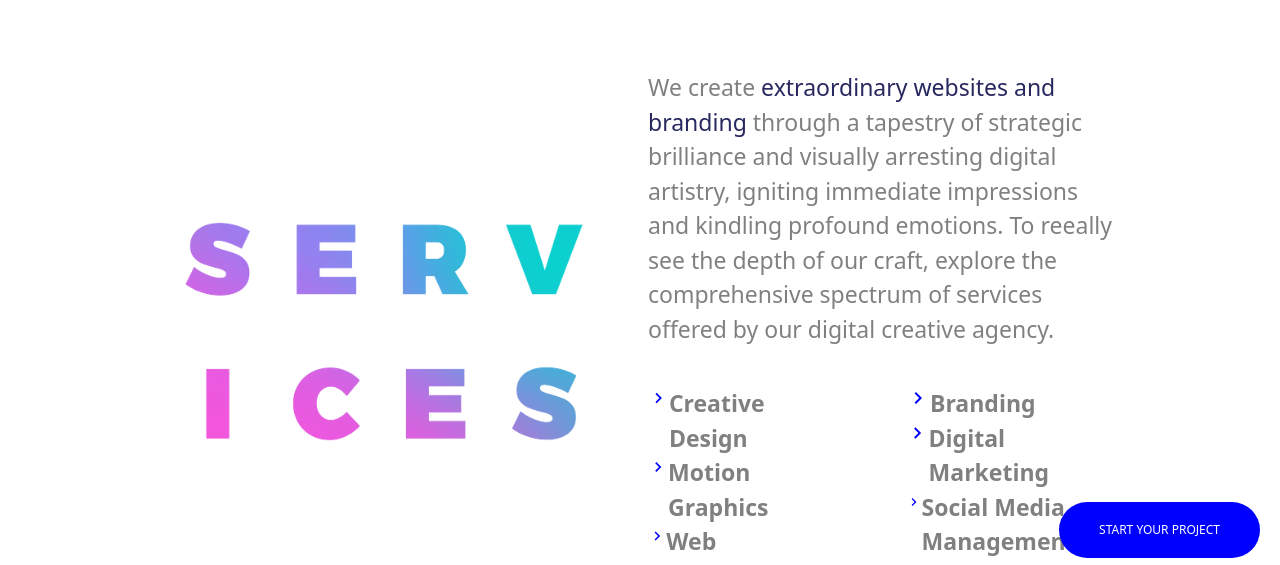
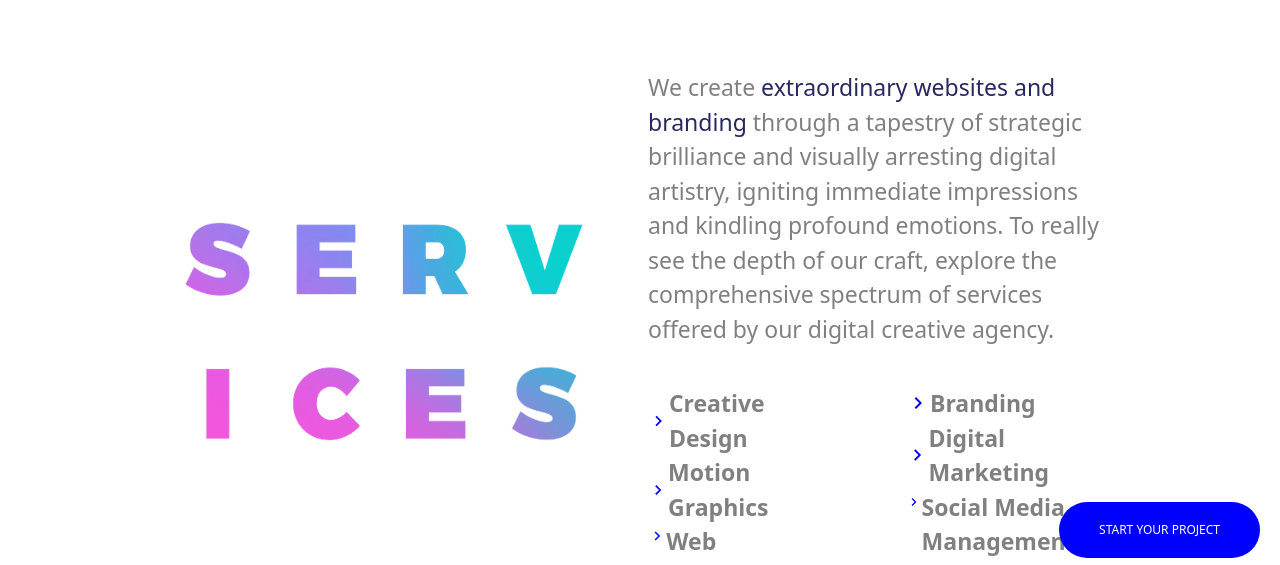
Before and after one commit to borodedamie/jaga-visuals, a React (Vite) app: page /services in a window 1280 px wide. Shown: the part 218-783 px from the top of the page. Built offline with nearby package versions, Linux system fonts and the light colour scheme.

Commit message:
fixed issue with autoplay video in frontpage and work page then conditionally rendered motion effect to only work on desktop screens - services page

```diff
--- a/src/components/Service1.jsx
+++ b/src/components/Service1.jsx
@@ -18,11 +18,15 @@ const Service1 = () => {
     <>
       <div className="px-5 md:px-[10rem] py-[3rem] md:py-[10rem] gap-[1rem] flex flex-col md:flex-col lg:flex-row items-center justify-center">
         <div className="" style={{ flex: 1 }}>
-          <img src={services2} alt="services" className="w-fit lg:w-[35vw]" />
+          <LazyLoadImage
+            src={services2}
+            className="w-fit lg:w-[35vw]"
+          />
         </div>
         <div className="flex flex-1 flex-col items-start justify-center text-center lg:text-left w-full md:w-[30rem]">
           <p className="text-[18px] md:text-[23px] font-medium text-[grey]">
             We create{" "}
+            {window.innerWidth > 768 ? (
               <motion.span
                 variants={sentence}
                 initial="hidden"
@@ -37,15 +41,19 @@ const Service1 = () => {
                   );
                 })}
               </motion.span>
-            through a tapestry of strategic brilliance and visually arresting digital artistry, igniting immediate impressions and kindling profound emotions. To reeally see the depth of our craft, explore the comprehensive spectrum of services offered by our digital creative agency.
+            ) : (
+              <span className="text-[#282860]">{line1}</span>
+            )}
+            through a tapestry of strategic brilliance and visually arresting digital artistry, igniting immediate impressions and kindling profound emotions. To really see the depth of our craft, explore the comprehensive spectrum of services offered by our digital creative agency.
           </p>
+
           <div className="text-[18px] md:text-[23px] text-[grey] font-semibold hidden lg:flex flex-col md:flex-row gap-0 md:gap-20 text-left pt-10">
             <div>
-              <p className="flex items-start">
+              <p className="flex items-center">
                 <MdNavigateNext className="text-[20px] md:text-[24px] text-[blue]" />
                 Creative Design
               </p>
-              <p className="flex items-start">
+              <p className="flex items-center">
                 <MdNavigateNext className="text-[20px] md:text-[24px] text-[blue]" />
                 Motion Graphics
               </p>
@@ -55,11 +63,11 @@ const Service1 = () => {
               </p>
             </div>
             <div>
-              <p className="flex items-start">
+              <p className="flex items-center">
                 <MdNavigateNext className="text-[20px] md:text-[24px] text-[blue]" />
                 Branding
               </p>
-              <p className="flex items-start">
+              <p className="flex items-center">
                 <MdNavigateNext className="text-[20px] md:text-[24px] text-[blue]" />
                 Digital Marketing
               </p>
--- a/src/components/Shape1.jsx
+++ b/src/components/Shape1.jsx
@@ -12,7 +12,7 @@ const Shape1 = () => {
 
   useEffect(() => {
     const video = videoRef.current;
-    video.play();
+    video.play().catch(error => console.log(error));
   }, []);
 
   return (
@@ -27,6 +27,7 @@ const Shape1 = () => {
           loop
           autoPlay
           muted
+          playsInline
         >
           <source src={homevideo} type="video/mp4" />
         </video>
--- a/src/components/WorkExpert.jsx
+++ b/src/components/WorkExpert.jsx
@@ -38,7 +38,7 @@ const WorkExpert = () => {
 
   useEffect(() => {
     const video = videoRef.current;
-    video.play();
+    video.play().catch(error => console.log(error));
   }, []);
   const isWhiteBackground = useWhiteBackground();
 
@@ -451,6 +451,7 @@ const WorkExpert = () => {
                     autoPlay
                     muted
                     mutedcontrols
+                    playsInline
                   >
                     <source
                       src={pandas}
```
Lines whose indentation alone changed are shown as unchanged.
